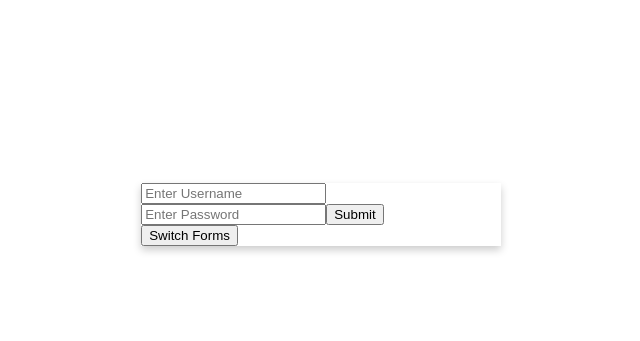
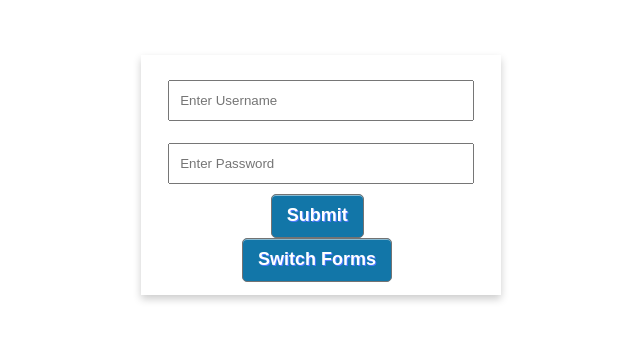
Before and after one commit to ACC25/wakaru-frontend, a React (Create React App) app: page / in a window 1280 px wide. Shown: the part 137-478 px from the top of the page, without its empty margins (358-998 px from the left). Built offline with nearby package versions, Linux system fonts and the light colour scheme.

Commit message:
Adds styling to login screen

```diff
--- a/src/components/card.css
+++ b/src/components/card.css
@@ -40,8 +40,10 @@
 }
 
 .loginContainer {
+  padding-top: 1%;
+  padding-bottom: 1%;
   width: 360px;
-  margin-top: 25%;
+  margin-top: 15%;
   margin-left: 39%;
   box-shadow: 0 4px 8px 0 rgba(0,0,0,0.2);
   position: relative;
@@ -56,35 +58,55 @@
   padding: 45px;
   text-align: center;
 }
-.form input {
-  font-family: "Roboto", sans-serif;
-  outline: 0;
-  background: #f2f2f2;
-  width: 100%;
-  border: 0;
-  margin: 0 0 15px;
-  padding: 15px;
-  box-sizing: border-box;
-  font-size: 14px;
-}
-.form button {
-  font-family: "Roboto", sans-serif;
-  text-transform: uppercase;
-  outline: 0;
-  background: #4CAF50;
-  width: 100%;
-  border: 0;
-  padding: 15px;
-  color: #FFFFFF;
-  font-size: 14px;
-  -webkit-transition: all 0.3 ease;
-  transition: all 0.3 ease;
-  cursor: pointer;
-}
-.form button:hover,.form button:active,.form button:focus {
-  background: #43A047;
+
+input[type="text" i] {
+  position: relative;
+  left: 2.5%;
+  color: #777;
+  padding-left: 10px;
+  margin: 10px;
+  margin-top: 12px;
+  margin-left: 18px;
+  width: 290px;
+  height: 35px;
 }
 
+input[type="submit" i] {
+  position: relative;
+  left: 36%;
+  padding: 10px 15px 11px;
+  font-size: 18px;
+  background-color: #1276a8;
+  font-weight: bold;
+  text-shadow: 1px 1px #4d79ff;
+  color: #ffffff;
+  border-radius: 5px;
+  -moz-border-radius: 5px;
+  -webkit-border-radius: 5px;
+  border: 1px solid #737373;
+  cursor: pointer;
+  box-shadow: 0 1px 0 rgba(255, 255, 255, 0.5) inset;
+  -moz-box-shadow: 0 1px 0 rgba(255, 255, 255, 0.5) inset;
+  -webkit-box-shadow: 0 1px 0 rgba(255, 255, 255, 0.5) inset;
+}
 button {
-  margin: auto;
+  padding: 10px 15px 11px;
+  font-size: 18px;
+  background-color: #1276a8;
+  font-weight: bold;
+  text-shadow: 1px 1px #4d79ff;
+  color: #ffffff;
+  border-radius: 5px;
+  -moz-border-radius: 5px;
+  -webkit-border-radius: 5px;
+  border: 1px solid #737373;
+  cursor: pointer;
+  box-shadow: 0 1px 0 rgba(255, 255, 255, 0.5) inset;
+  -moz-box-shadow: 0 1px 0 rgba(255, 255, 255, 0.5) inset;
+  -webkit-box-shadow: 0 1px 0 rgba(255, 255, 255, 0.5) inset;
 }
+
+button, .switch {
+  position: relative;
+  left: 28%
+}
--- a/src/components/charts/emailBreakDownChart.js
+++ b/src/components/charts/emailBreakDownChart.js
@@ -9,7 +9,6 @@ class EmailBreakDownChart extends Component {
     this.state = {}
   }
   render() {
-    debugger
     return(
       <div className="emailBreakDownChart">
         <VictoryGroup
--- a/src/components/forms.js
+++ b/src/components/forms.js
@@ -29,7 +29,7 @@ class Forms extends Component {
       create: <CreateAccountForm auth={this.props.auth}/>
     }
     const unauthenticated = forms[this.state.form]
-    const unauthenticatedButton = <button className='button'onClick={this.resetForm}> Switch Forms </button>
+    const unauthenticatedButton = <button className='button switch'onClick={this.resetForm}> Switch Forms </button>
     const authenticated = <div></div>
     const bodyForms = this.props.authenticated ? authenticated : unauthenticated
     const switchButton = this.props.authenticated ? authenticated : unauthenticatedButton
```
